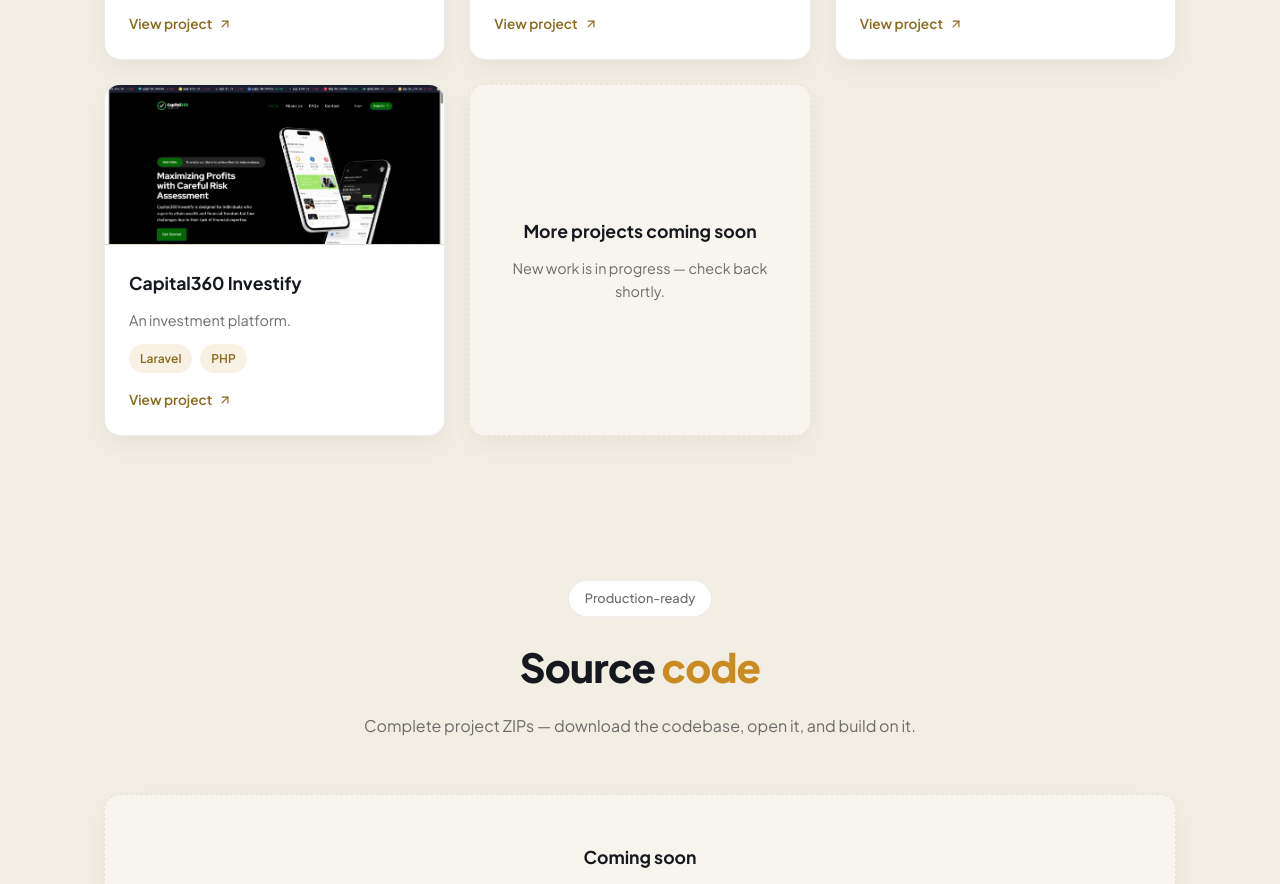
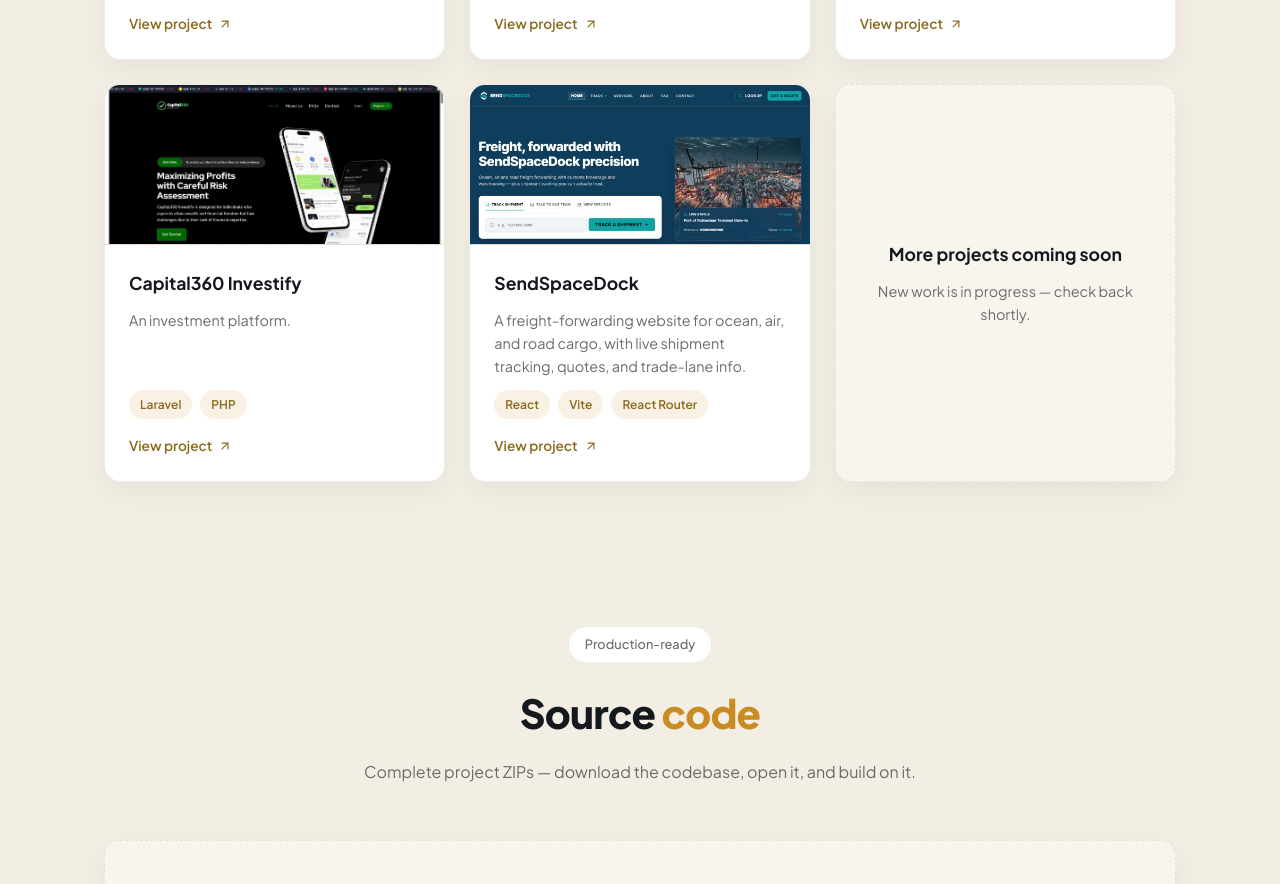
Before and after one commit to florino12345/steve-portfolio, a plain HTML site: page index.html in a window 1280 px wide. Shown: the part 2226-3110 px from the top of the page. Drawn offline with Linux system fonts and the light colour scheme.

Commit message:
Add SendSpaceDock freight site to featured projects
Co-Authored-By: Claude Opus 5.5 <noreply@anthropic.com>

```diff
--- a/index.html
+++ b/index.html
@@ -1735,6 +1735,13 @@
       thumb: "project-capital360.jpg"
     },
     {
+      name: "SendSpaceDock",
+      description: "A freight-forwarding website for ocean, air, and road cargo, with live shipment tracking, quotes, and trade-lane info.",
+      tags: ["React", "Vite", "React Router"],
+      link: "https://freight-dockship.vercel.app",
+      thumb: "project-sendspacedock.jpg"
+    },
+    {
       name: "More projects coming soon",
       description: "New work is in progress — check back shortly.",
       tags: [],
```
Also changed, not shown: project-sendspacedock.jpg (added).
